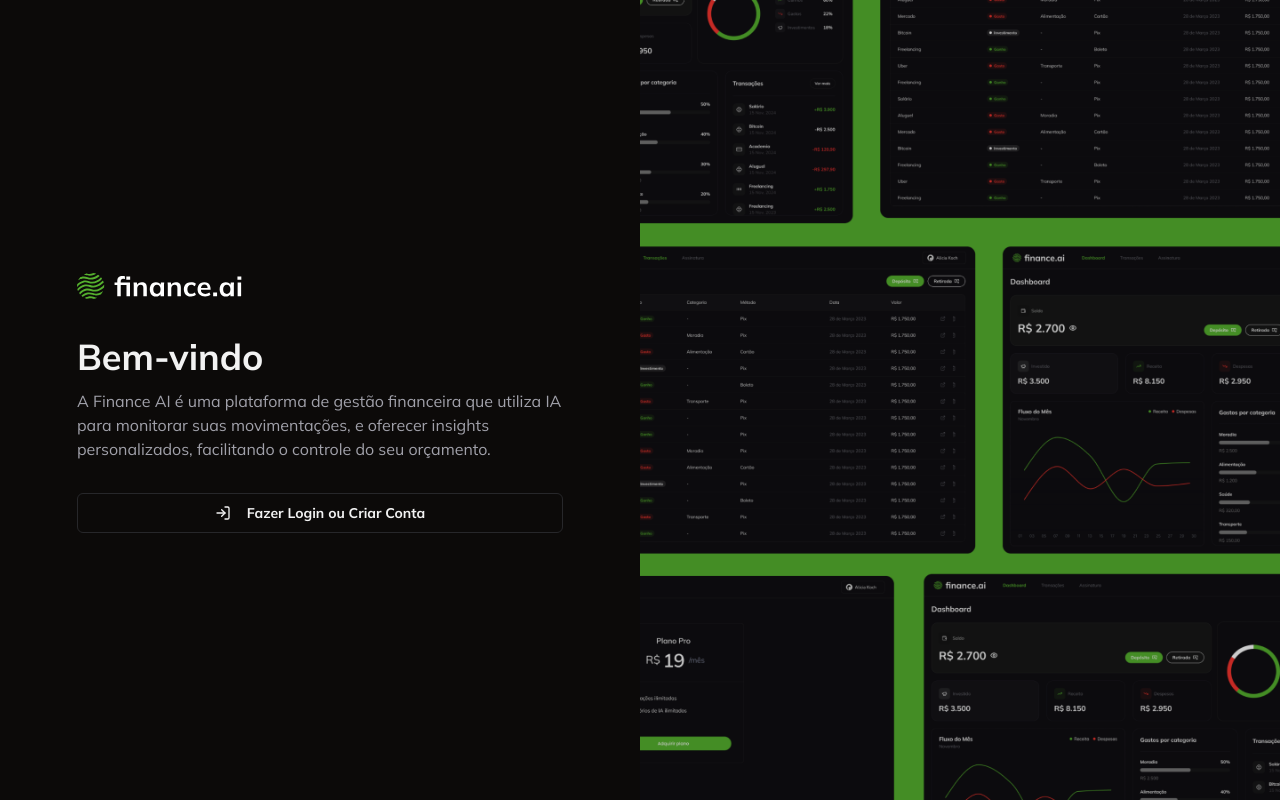
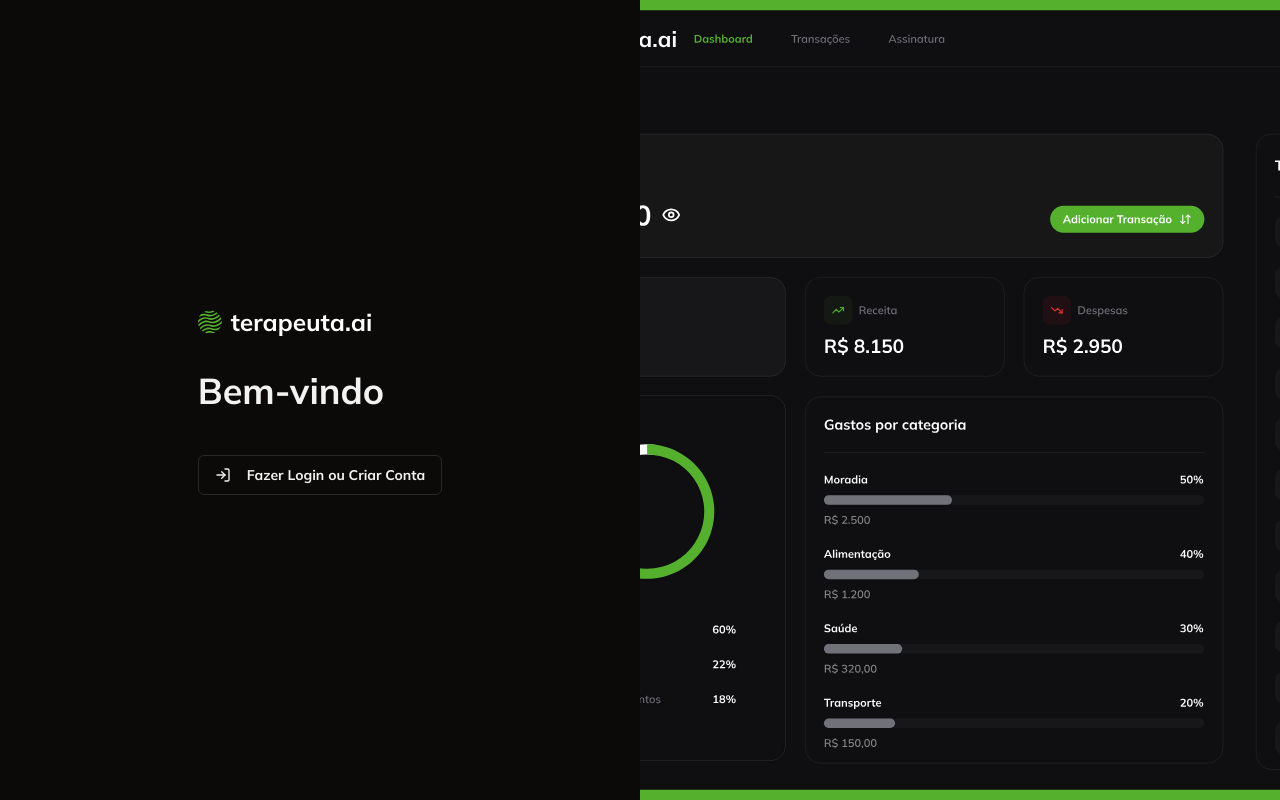
Before and after one commit to tatobrito/finance-ai, a Next.js app: page /login in a window 1280 px wide. Built offline with nearby package versions, Linux system fonts and the light colour scheme; no server answers.

Commit message:
troca de logo e text

```diff
--- a/app/_components/navbar.tsx
+++ b/app/_components/navbar.tsx
@@ -11,7 +11,7 @@
     <nav className="flex justify-between px-8 py-4 border-b border-solid">
       {/* esquerda */}
       <div className="flex items-center gap-10">
-        <Image src="/logo.svg" width={173} height={39} alt="Finance AI" />
+        <Image src="/logo_terap.svg" width={173} height={39} alt="Finance AI" />
         <Link
           href="/"
           className={
--- a/app/login/page.tsx
+++ b/app/login/page.tsx
@@ -17,18 +17,14 @@
       {/* Lado esquerdo */}
       <div className="flex flex-col justify-center p-8 max-w-[550px] mx-auto">
         <Image
-          src="/logo.svg"
+          src="/logo_terap.svg"
           width={173}
           height={39}
           alt="Finance AI"
           className="mb-8"
         />
         <h1 className="text-4xl font-bold mb-3">Bem-vindo</h1>
-        <p className="text-muted-foreground mb-8">
-          A Finance AI é uma plataforma de gestão financeira que utiliza IA para
-          monitorar suas movimentações, e oferecer insights personalizados,
-          facilitando o controle do seu orçamento.
-        </p>
+        <p className="text-muted-foreground mb-8"></p>
         <SignInButton>
           <Button variant="outline">
             <LogInIcon className="mr-2 h-4 w-4" />
@@ -38,7 +34,7 @@
       </div>
       {/* Lado direito */}
       <div className="relative h-full w-full">
-        <Image src="/login.png" alt="login" fill className="object-cover" />
+        <Image src="/12.svg" alt="login" fill className="object-cover" />
       </div>
     </div>
   );
```
Also changed, not shown: public/12.svg (added), public/logo_terap.svg (added).
